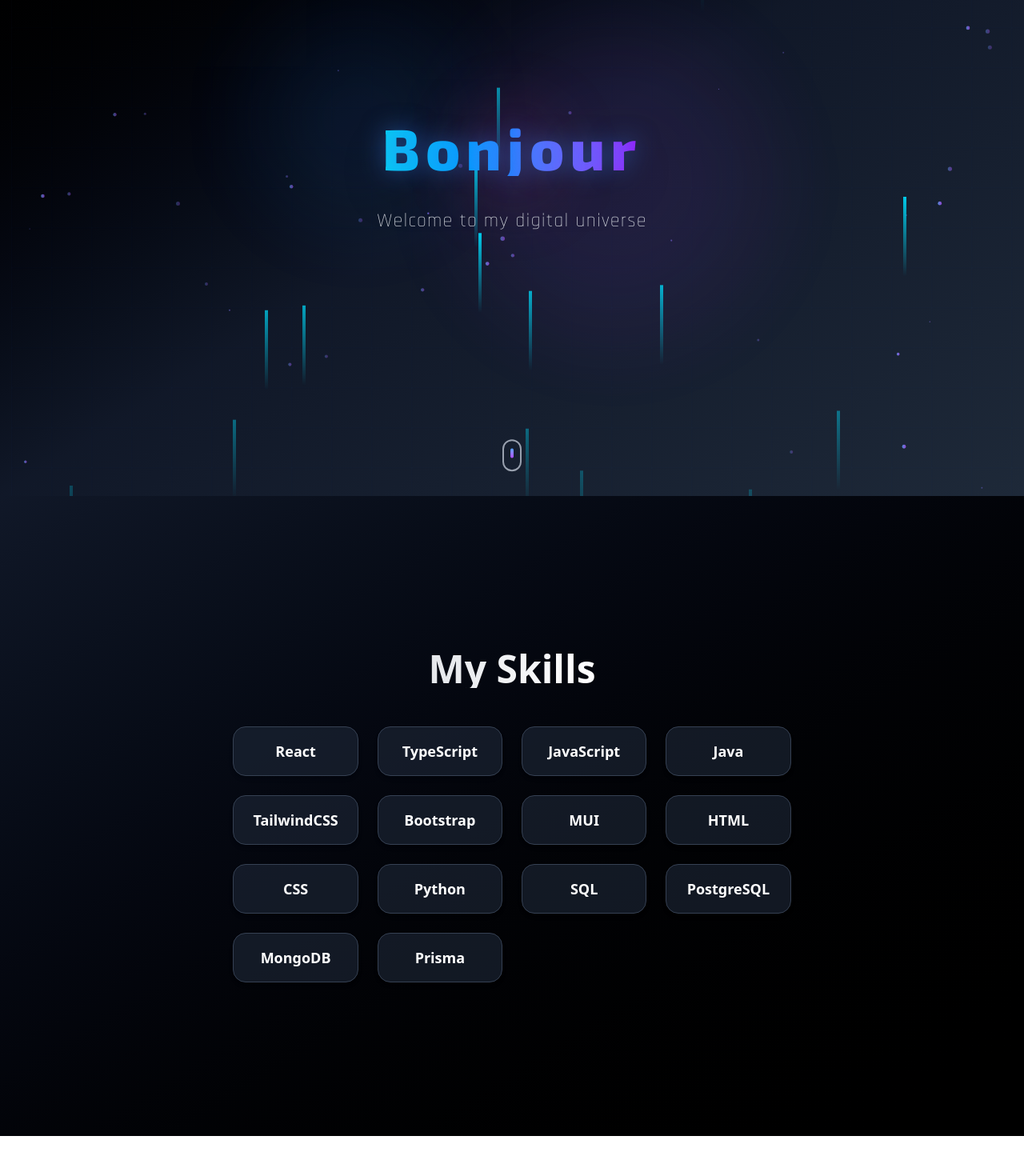
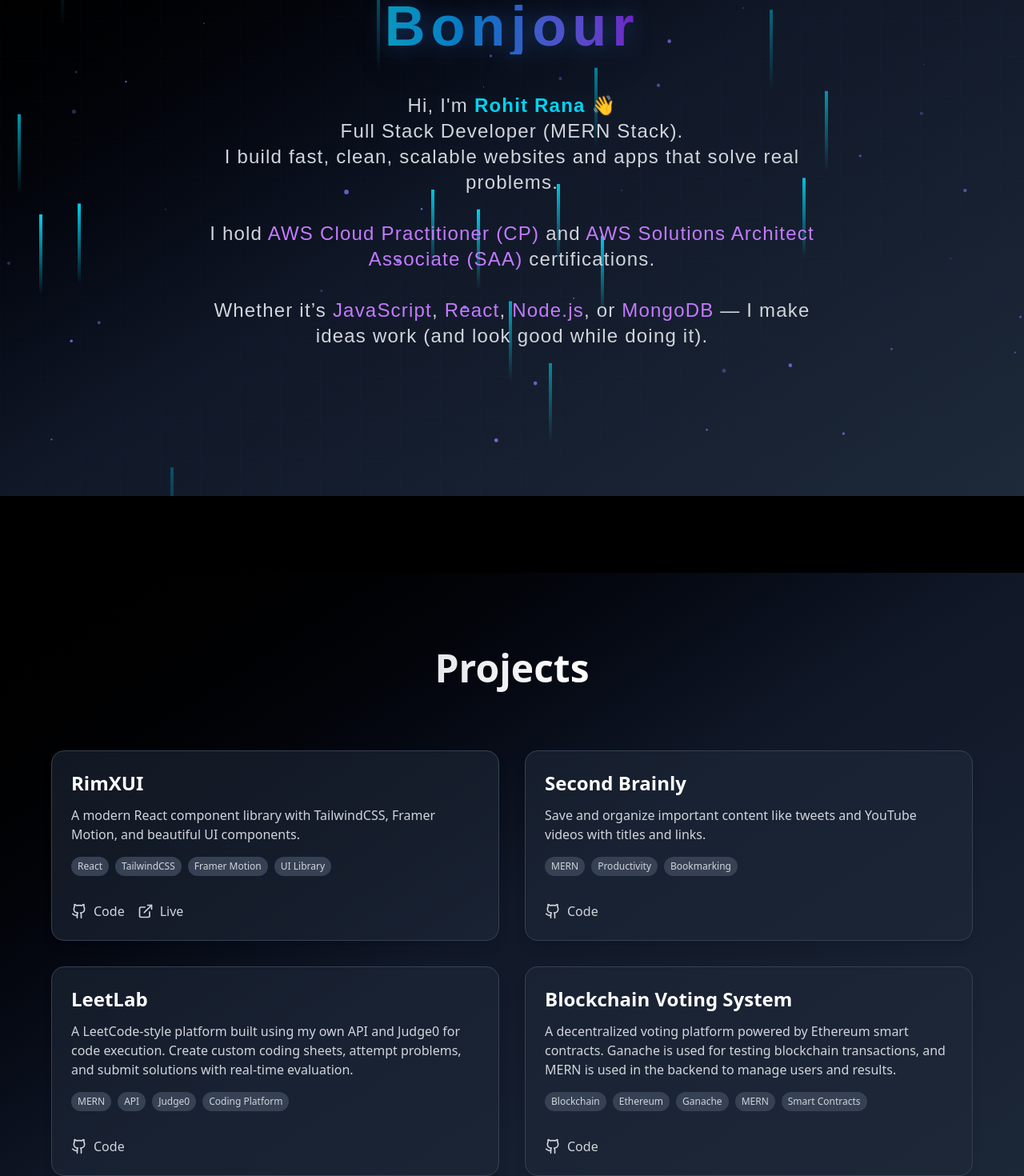
Before and after one commit to rohittrana/Portfolio, a React (Vite) app: page / in a window 1280 px wide. Shown: the part 180-1650 px from the top of the page at 80% size. Before the commit the page ends 1600 px from the top, so only its background shows below. Built offline with nearby package versions, Linux system fonts and the light colour scheme.

Commit message:
added contact and projects

```diff
--- a/package.json
+++ b/package.json
@@ -12,8 +12,10 @@
   "dependencies": {
     "@tailwindcss/vite": "^4.1.11",
     "framer-motion": "^12.23.12",
+    "lucide-react": "^0.539.0",
     "react": "^19.1.0",
     "react-dom": "^19.1.0",
+    "react-icons": "^5.5.0",
     "react-router-dom": "^7.8.1",
     "tailwindcss": "^4.1.11"
   },
--- /dev/null
+++ b/src/Contact.tsx
@@ -0,0 +1,126 @@
+// src/components/Contact.tsx
+import { useState } from "react";
+import { Github, Linkedin, Twitter } from "lucide-react";
+
+const Contact = () => {
+  const [status, setStatus] = useState<"idle" | "submitting" | "success" | "error">("idle");
+
+  const handleSubmit = async (e: React.FormEvent<HTMLFormElement>) => {
+    e.preventDefault();
+    setStatus("submitting");
+
+    const form = e.currentTarget;
+    const formData = new FormData(form);
+
+    try {
+      const response = await fetch("https://formspree.io/f/maygeddq", {
+        method: "POST",
+        body: formData,
+        headers: { Accept: "application/json" },
+      });
+
+      if (response.ok) {
+        setStatus("success");
+        form.reset();
+      } else {
+        setStatus("error");
+      }
+    } catch {
+      setStatus("error");
+    }
+  };
+
+  return (
+    <div
+      id="contact"
+      className="min-h-screen flex flex-col justify-center items-center bg-gradient-to-br from-black via-gray-900 to-gray-800 text-white px-6 py-20 scroll-mt-24"
+    >
+      <h2 className="text-4xl md:text-5xl font-bold mb-16 text-center bg-gradient-to-r from-gray-200 to-white bg-clip-text text-transparent leading-relaxed">
+        Contact
+      </h2>
+
+      <p className="text-lg text-gray-300 mb-12 text-center max-w-2xl">
+        Let’s connect! You can find me on these platforms or send me a direct message.
+      </p>
+
+      {/* Social Links */}
+      <div className="flex space-x-10 mb-16">
+        <a
+          href="https://www.linkedin.com/in/rohittrana17/"
+          target="_blank"
+          rel="noopener noreferrer"
+          className="flex flex-col items-center text-gray-300 hover:text-cyan-400 transition transform hover:scale-110"
+        >
+          <Linkedin size={40} />
+          <span className="mt-2">LinkedIn</span>
+        </a>
+
+        <a
+          href="https://x.com/Rohittrana17"
+          target="_blank"
+          rel="noopener noreferrer"
+          className="flex flex-col items-center text-gray-300 hover:text-cyan-400 transition transform hover:scale-110"
+        >
+          <Twitter size={40} />
+          <span className="mt-2">X (Twitter)</span>
+        </a>
+
+        <a
+          href="https://github.com/rohittrana"
+          target="_blank"
+          rel="noopener noreferrer"
+          className="flex flex-col items-center text-gray-300 hover:text-cyan-400 transition transform hover:scale-110"
+        >
+          <Github size={40} />
+          <span className="mt-2">GitHub</span>
+        </a>
+      </div>
+
+      {/* Contact Form */}
+      <form
+        onSubmit={handleSubmit}
+        className="w-full max-w-lg bg-gray-800/60 border border-gray-700 rounded-2xl shadow-lg p-8 flex flex-col space-y-6"
+      >
+        <input
+          type="text"
+          name="name"
+          placeholder="Your Name"
+          required
+          className="p-3 rounded-lg bg-gray-900 text-white border border-gray-700 focus:border-cyan-400 focus:ring focus:ring-cyan-400/40 outline-none"
+        />
+        <input
+          type="email"
+          name="email"
+          placeholder="Your Email"
+          required
+          className="p-3 rounded-lg bg-gray-900 text-white border border-gray-700 focus:border-cyan-400 focus:ring focus:ring-cyan-400/40 outline-none"
+        />
+        <textarea
+          name="message"
+          placeholder="Your Message"
+          rows={5}
+          required
+          className="p-3 rounded-lg bg-gray-900 text-white border border-gray-700 focus:border-cyan-400 focus:ring focus:ring-cyan-400/40 outline-none"
+        />
+
+        <button
+          type="submit"
+          disabled={status === "submitting"}
+          className="px-6 py-3 rounded-lg bg-gradient-to-r from-cyan-500 to-blue-600 hover:from-cyan-400 hover:to-blue-500 transition text-white font-semibold disabled:opacity-50"
+        >
+          {status === "submitting" ? "Sending..." : "Send Message"}
+        </button>
+
+        {/* Status Messages */}
+        {status === "success" && (
+          <p className="text-green-400 mt-4 text-center">Message sent successfully.</p>
+        )}
+        {status === "error" && (
+          <p className="text-red-400 mt-4 text-center">Something went wrong. Please try again.</p>
+        )}
+      </form>
+    </div>
+  );
+};
+
+export default Contact;
--- a/src/Landing/Landing.tsx
+++ b/src/Landing/Landing.tsx
@@ -1,63 +1,86 @@
-import { useState, useEffect } from "react";
+// src/components/Landing.tsx
+import { useState, useEffect, useMemo } from "react";
 import Skills from "../Skills";
+import Projects from "../Projects";
 import { motion, AnimatePresence } from "framer-motion";
+import Contact  from '../Contact'
+interface HelloItem {
+  text: string;
+}
 
-const Landing = () => {
-  const hellos = [
+interface Particle {
+  id: number;
+  x: number;
+  y: number;
+  size: number;
+  delay: number;
+  duration: number;
+}
+
+const Landing: React.FC = () => {
+  const hellos: HelloItem[] = [
     { text: "Hello" }, { text: "Hola" }, { text: "Bonjour" },
     { text: "Hallo" }, { text: "Ciao" }, { text: "こんにちは" },
     { text: "안녕하세요" }, { text: "你好" }, { text: "Привет" },
-    { text: "مرحبا" }, { text: "नमस्ते" }, { text: "Olá" }
+    { text: "नमस्ते" }, { text: "Olá" }
   ];
 
-  const [currentIndex, setCurrentIndex] = useState(0);
+  const [currentIndex, setCurrentIndex] = useState<number>(0);
 
   useEffect(() => {
     const interval = setInterval(() => {
       setCurrentIndex((prev) => (prev + 1) % hellos.length);
     }, 2000);
-
     return () => clearInterval(interval);
   }, [hellos.length]);
 
-  // Generate random particles for background animation
-  const particles = Array.from({ length: 50 }, (_, i) => ({
+  const particles: Particle[] = useMemo(
+    () =>
+      Array.from({ length: 50 }, (_, i) => ({
         id: i,
         x: Math.random() * 100,
         y: Math.random() * 100,
         size: Math.random() * 4 + 1,
         delay: Math.random() * 2,
-    duration: Math.random() * 3 + 2
-  }));
+        duration: Math.random() * 3 + 2,
+      })),
+    []
+  );
+
+  const matrixDots = useMemo(
+    () =>
+      Array.from({ length: 20 }, (_, i) => ({
+        id: i,
+        left: Math.random() * 100,
+        duration: Math.random() * 3 + 2,
+        delay: Math.random() * 5,
+      })),
+    []
+  );
 
   return (
     <div className="bg-black">
-      {/* Google Fonts Import */}
-      <style jsx>{`
-        @import url('https://fonts.googleapis.com/css2?family=Exo+2:wght@100;200;300;400;500;600;700;800;900&family=Rajdhani:wght@300;400;500;600;700&family=Audiowide&display=swap');
-      `}</style>
-
       {/* Navbar */}
       <nav className="fixed top-0 left-0 w-full z-20 flex justify-between items-center px-10 py-6 bg-black/30 backdrop-blur-md border-b border-gray-700">
         <h1
-          className="text-white text-2xl md:text-3xl tracking-widest font-black bg-gradient-to-r from-blue-400 via-purple-500 to-pink-500 bg-clip-text text-transparent animate-pulse"
+          className="text-2xl md:text-3xl tracking-widest font-black text-cyan-400 animate-pulse"
           style={{ fontFamily: '"Audiowide", cursive' }}
         >
           ROHIT RANA
         </h1>
         <ul className="flex space-x-8 text-gray-300 font-medium tracking-wide text-lg">
-          <li>
-            <a href="#home" className="hover:text-white transition-all duration-300 hover:scale-105">Home</a>
+          {["Home", "Projects", "Skills", "Contact"].map((item) => (
+            <li key={item} className="relative group">
+              <a
+                href={`#${item.toLowerCase()}`}
+                className="hover:text-white transition-all duration-300"
+              >
+                {item}
+              </a>
+              {/* Hover underline effect */}
+              <span className="absolute left-0 -bottom-1 w-0 h-[2px] bg-gradient-to-r from-blue-400 to-purple-500 transition-all duration-300 group-hover:w-full"></span>
             </li>
-          <li>
-            <a href="#projects" className="hover:text-white transition-all duration-300 hover:scale-105">Projects</a>
-          </li>
-          <li>
-            <a href="#skills" className="hover:text-white transition-all duration-300 hover:scale-105">Skills</a>
-          </li>
-          <li>
-            <a href="#contact" className="hover:text-white transition-all duration-300 hover:scale-105">Contact</a>
-          </li>
+          ))}
         </ul>
       </nav>
 
@@ -68,14 +91,16 @@
       >
         {/* Animated Background Grid */}
         <div className="absolute inset-0 opacity-20">
-          <div className="absolute inset-0" style={{
+          <div
+            className="absolute inset-0 animate-grid-move"
+            style={{
               backgroundImage: `
                 linear-gradient(rgba(59, 130, 246, 0.1) 1px, transparent 1px),
                 linear-gradient(90deg, rgba(59, 130, 246, 0.1) 1px, transparent 1px)
               `,
-            backgroundSize: '50px 50px',
-            animation: 'grid-move 20s linear infinite'
-          }} />
+              backgroundSize: "50px 50px",
+            }}
+          />
         </div>
 
         {/* Floating Particles */}
@@ -106,36 +131,31 @@
           ))}
         </div>
 
-        {/* Glowing Orbs */}
-        <div className="absolute top-1/4 left-1/4 w-64 h-64 bg-blue-500/10 rounded-full blur-3xl animate-pulse" />
-        <div className="absolute bottom-1/4 right-1/4 w-96 h-96 bg-purple-500/10 rounded-full blur-3xl animate-pulse delay-1000" />
-        <div className="absolute top-1/2 left-1/2 transform -translate-x-1/2 -translate-y-1/2 w-32 h-32 bg-pink-500/10 rounded-full blur-2xl animate-bounce" />
-
         {/* Matrix-like falling dots */}
         <div className="absolute inset-0 overflow-hidden pointer-events-none">
-          {Array.from({ length: 20 }).map((_, i) => (
+          {matrixDots.map((dot) => (
             <motion.div
-              key={i}
+              key={dot.id}
               className="absolute w-1 bg-gradient-to-b from-cyan-400 to-transparent"
               style={{
-                left: `${Math.random() * 100}%`,
-                height: '100px',
+                left: `${dot.left}%`,
+                height: "100px",
               }}
               animate={{
-                y: ['-100px', 'calc(100vh + 100px)'],
+                y: ["-100px", "calc(100vh + 100px)"],
                 opacity: [0, 1, 0],
               }}
               transition={{
-                duration: Math.random() * 3 + 2,
+                duration: dot.duration,
                 repeat: Infinity,
-                delay: Math.random() * 5,
+                delay: dot.delay,
                 ease: "linear",
               }}
             />
           ))}
         </div>
 
-        {/* Animated Hello with Enhanced Styling */}
+        {/* Animated Hello */}
         <div className="relative h-20 z-10">
           <AnimatePresence mode="wait">
             <motion.h1
@@ -147,7 +167,7 @@
               className="text-5xl md:text-7xl font-extrabold text-transparent bg-gradient-to-r from-cyan-400 via-blue-500 to-purple-600 bg-clip-text tracking-widest drop-shadow-2xl"
               style={{
                 fontFamily: '"Exo 2", sans-serif',
-                textShadow: '0 0 30px rgba(59, 130, 246, 0.5)'
+                textShadow: "0 0 30px rgba(59, 130, 246, 0.5)",
               }}
             >
               {hellos[currentIndex].text}
@@ -155,48 +175,40 @@
           </AnimatePresence>
         </div>
 
-        {/* Subtitle with typewriter effect */}
+        {/* Subtitle */}
         <motion.p
           initial={{ opacity: 0, y: 20 }}
           animate={{ opacity: 1, y: 0 }}
           transition={{ delay: 0.5, duration: 0.8 }}
-          className="mt-8 text-xl md:text-2xl text-gray-300 font-light tracking-wider z-10"
+          className="mt-8 text-xl md:text-2xl text-gray-300 font-light tracking-wider z-10 text-center max-w-3xl"
           style={{ fontFamily: '"Rajdhani", sans-serif' }}
         >
-          Welcome to my digital universe
+          Hi, I'm <span className="text-cyan-400 font-semibold">Rohit Rana</span> 👋 <br />
+          Full Stack Developer (MERN Stack). <br />
+          I build fast, clean, scalable websites and apps that solve real problems. <br /> <br />
+          I hold <span className="text-purple-400">AWS Cloud Practitioner (CP)</span> and{" "}
+          <span className="text-purple-400">AWS Solutions Architect Associate (SAA)</span> certifications. <br /> <br />
+          Whether it’s <span className="text-purple-400">JavaScript</span>,{" "}
+          <span className="text-purple-400">React</span>,{" "}
+          <span className="text-purple-400">Node.js</span>, or{" "}
+          <span className="text-purple-400">MongoDB</span> — I make ideas work (and look good while doing it).
         </motion.p>
-
-        {/* Scroll indicator */}
-        <motion.div
-          animate={{ y: [0, 10, 0] }}
-          transition={{ duration: 2, repeat: Infinity }}
-          className="absolute bottom-8 left-1/2 transform -translate-x-1/2 z-10"
-        >
-          <div className="w-6 h-10 border-2 border-gray-400 rounded-full flex justify-center">
-            <motion.div
-              animate={{ y: [0, 12, 0] }}
-              transition={{ duration: 2, repeat: Infinity }}
-              className="w-1 h-3 bg-gradient-to-b from-blue-400 to-purple-500 rounded-full mt-2"
-            />
-          </div>
-        </motion.div>
       </div>
 
-      {/* Custom CSS for grid animation */}
-      <style jsx>{`
-        @keyframes grid-move {
-          0% {
-            transform: translate(0, 0);
-          }
-          100% {
-            transform: translate(50px, 50px);
-          }
-        }
-      `}</style>
+      {/* Projects Section */}
+      <div className="pt-24">
+        <Projects />
+      </div>
 
       {/* Skills Section */}
+      <div className="pt-24">
         <Skills />
       </div>
+    <div className="pt-24">
+      <Contact></Contact>
+    </div>
+    </div>
+
   );
 };
 
--- /dev/null
+++ b/src/Projects.tsx
@@ -0,0 +1,107 @@
+// src/components/Projects.tsx
+import { motion } from "framer-motion";
+import { ExternalLink, Github } from "lucide-react";
+
+const projects = [
+  {
+    title: "RimXUI",
+    description:
+      "A modern React component library with TailwindCSS, Framer Motion, and beautiful UI components.",
+    github: "https://github.com/bhawanibytes/rimxui",
+    live: "https://rimxui.vercel.app/",
+    tags: ["React", "TailwindCSS", "Framer Motion", "UI Library"],
+  },
+  {
+    title: "Second Brainly",
+    description:
+      "Save and organize important content like tweets and YouTube videos with titles and links.",
+    github: "https://github.com/rohittrana/second-brainly",
+    live: "",
+    tags: ["MERN", "Productivity", "Bookmarking"],
+  },
+  {
+    title: "LeetLab",
+    description:
+      "A LeetCode-style platform built using my own API and Judge0 for code execution. Create custom coding sheets, attempt problems, and submit solutions with real-time evaluation.",
+    github: "https://github.com/rohittrana/LeetLab",
+    live: "",
+    tags: ["MERN", "API", "Judge0", "Coding Platform"],
+  },
+  {
+    title: "Blockchain Voting System",
+    description:
+      "A decentralized voting platform powered by Ethereum smart contracts. Ganache is used for testing blockchain transactions, and MERN is used in the backend to manage users and results.",
+    github: "https://github.com/rohittrana/blockchain-voting-system",
+    live: "",
+    tags: ["Blockchain", "Ethereum", "Ganache", "MERN", "Smart Contracts"],
+  },
+];
+
+const Projects = () => {
+  return (
+    <div
+      id="projects"
+      className="min-h-screen flex flex-col justify-center items-center bg-gradient-to-br from-black via-gray-900 to-gray-800 text-white px-6 py-20 scroll-mt-24"
+    >
+      <h2 className="text-4xl md:text-5xl font-bold mb-16 text-center bg-gradient-to-r from-gray-200 to-white bg-clip-text text-transparent leading-relaxed">
+        Projects
+      </h2>
+
+      <div className="grid grid-cols-1 md:grid-cols-2 gap-8 max-w-6xl w-full">
+        {projects.map((project, index) => (
+          <motion.div
+            key={index}
+            whileHover={{ scale: 1.05, boxShadow: "0px 0px 25px rgba(255,255,255,0.1)" }}
+            whileTap={{ scale: 0.97 }}
+            initial={{ opacity: 0, y: 40 }}
+            animate={{ opacity: 1, y: 0 }}
+            transition={{ delay: index * 0.1, duration: 0.5 }}
+            className="bg-gray-800/60 border border-gray-700 rounded-2xl shadow-lg p-6 flex flex-col justify-between hover:border-purple-500 transition-colors"
+          >
+            <div>
+              <h3 className="text-2xl font-semibold mb-3 text-white">
+                {project.title}
+              </h3>
+              <p className="text-gray-300 mb-4">{project.description}</p>
+
+              {/* Tags */}
+              <div className="flex flex-wrap gap-2 mb-4">
+                {project.tags?.map((tag, i) => (
+                  <span
+                    key={i}
+                    className="text-xs px-2 py-1 bg-gray-700 text-gray-300 rounded-full"
+                  >
+                    {tag}
+                  </span>
+                ))}
+              </div>
+            </div>
+
+            <div className="flex space-x-4 mt-4">
+              <a
+                href={project.github}
+                target="_blank"
+                rel="noopener noreferrer"
+                className="flex items-center gap-2 text-gray-300 hover:text-white transition"
+              >
+                <Github size={20} /> Code
+              </a>
+              {project.live && (
+                <a
+                  href={project.live}
+                  target="_blank"
+                  rel="noopener noreferrer"
+                  className="flex items-center gap-2 text-gray-300 hover:text-white transition"
+                >
+                  <ExternalLink size={20} /> Live
+                </a>
+              )}
+            </div>
+          </motion.div>
+        ))}
+      </div>
+    </div>
+  );
+};
+
+export default Projects;
--- a/src/Skills.tsx
+++ b/src/Skills.tsx
@@ -1,23 +1,40 @@
 // src/components/Skills.tsx
 import { motion } from "framer-motion";
+import {
+  SiReact, SiTypescript, SiJavascript, SiTailwindcss,
+  SiBootstrap, SiMui, SiHtml5, SiCss3, SiPython,
+  SiMysql, SiPostgresql, SiMongodb, SiPrisma
+} from "react-icons/si";
+import { DiJava } from "react-icons/di"; // ✅ Import Java logo from devicons
 
 const skills = [
-  "React", "TypeScript", "JavaScript", "Java", "TailwindCSS",
-  "Bootstrap", "MUI", "HTML", "CSS", "Python",
-  "SQL", "PostgreSQL", "MongoDB", "Prisma"
+  { name: "React", icon: <SiReact className="text-cyan-400 text-3xl" /> },
+  { name: "TypeScript", icon: <SiTypescript className="text-blue-500 text-3xl" /> },
+  { name: "JavaScript", icon: <SiJavascript className="text-yellow-400 text-3xl" /> },
+  { name: "Java", icon: <DiJava className="text-red-500 text-3xl" /> }, // ✅ Fixed
+  { name: "TailwindCSS", icon: <SiTailwindcss className="text-sky-400 text-3xl" /> },
+  { name: "Bootstrap", icon: <SiBootstrap className="text-purple-600 text-3xl" /> },
+  { name: "MUI", icon: <SiMui className="text-blue-400 text-3xl" /> },
+  { name: "HTML", icon: <SiHtml5 className="text-orange-500 text-3xl" /> },
+  { name: "CSS", icon: <SiCss3 className="text-blue-500 text-3xl" /> },
+  { name: "Python", icon: <SiPython className="text-yellow-400 text-3xl" /> },
+  { name: "SQL", icon: <SiMysql className="text-blue-500 text-3xl" /> },
+  { name: "PostgreSQL", icon: <SiPostgresql className="text-sky-500 text-3xl" /> },
+  { name: "MongoDB", icon: <SiMongodb className="text-green-500 text-3xl" /> },
+  { name: "Prisma", icon: <SiPrisma className="text-gray-300 text-3xl" /> },
 ];
 
 const Skills = () => {
   return (
     <div
       id="skills"
-      className="min-h-screen flex flex-col justify-center items-center bg-gradient-to-br from-gray-900 to-black text-white px-6 py-20"
+      className="min-h-screen flex flex-col justify-center items-center bg-gradient-to-br from-gray-900 to-black text-white px-6 py-20 scroll-mt-24"
     >
       <h2 className="text-4xl md:text-5xl font-bold mb-12 text-center bg-gradient-to-r from-gray-200 to-white bg-clip-text text-transparent">
-        My Skills
+        Skills
       </h2>
 
-      <div className="grid grid-cols-2 sm:grid-cols-3 md:grid-cols-4 gap-6 max-w-4xl">
+      <div className="grid grid-cols-2 sm:grid-cols-3 md:grid-cols-4 gap-6 max-w-5xl">
         {skills.map((skill, index) => (
           <motion.div
             key={index}
@@ -26,9 +43,10 @@
             initial={{ opacity: 0, y: 30 }}
             animate={{ opacity: 1, y: 0 }}
             transition={{ delay: index * 0.05, duration: 0.4 }}
-            className="px-6 py-4 bg-gray-800/60 rounded-2xl shadow-md text-center border border-gray-700 hover:border-white/30 transition"
+            className="flex flex-col items-center justify-center px-6 py-6 bg-gray-800/60 rounded-2xl shadow-md border border-gray-700 hover:border-white/30 transition"
           >
-            <p className="text-lg font-semibold">{skill}</p>
+            {skill.icon}
+            <p className="mt-3 text-lg font-semibold">{skill.name}</p>
           </motion.div>
         ))}
       </div>
```
Also changed, not shown: 1 other file (tests, documents, lock files or other folders). Lines whose indentation alone changed are shown as unchanged.
